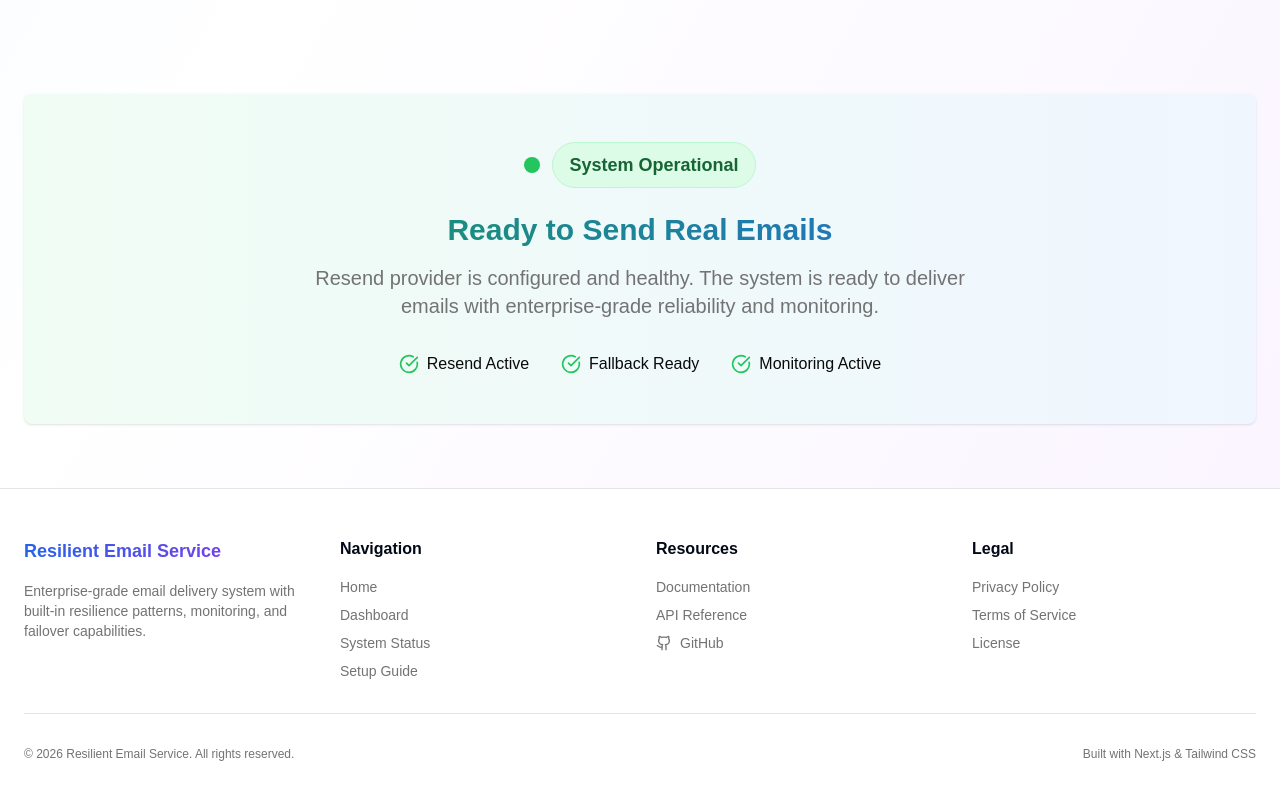
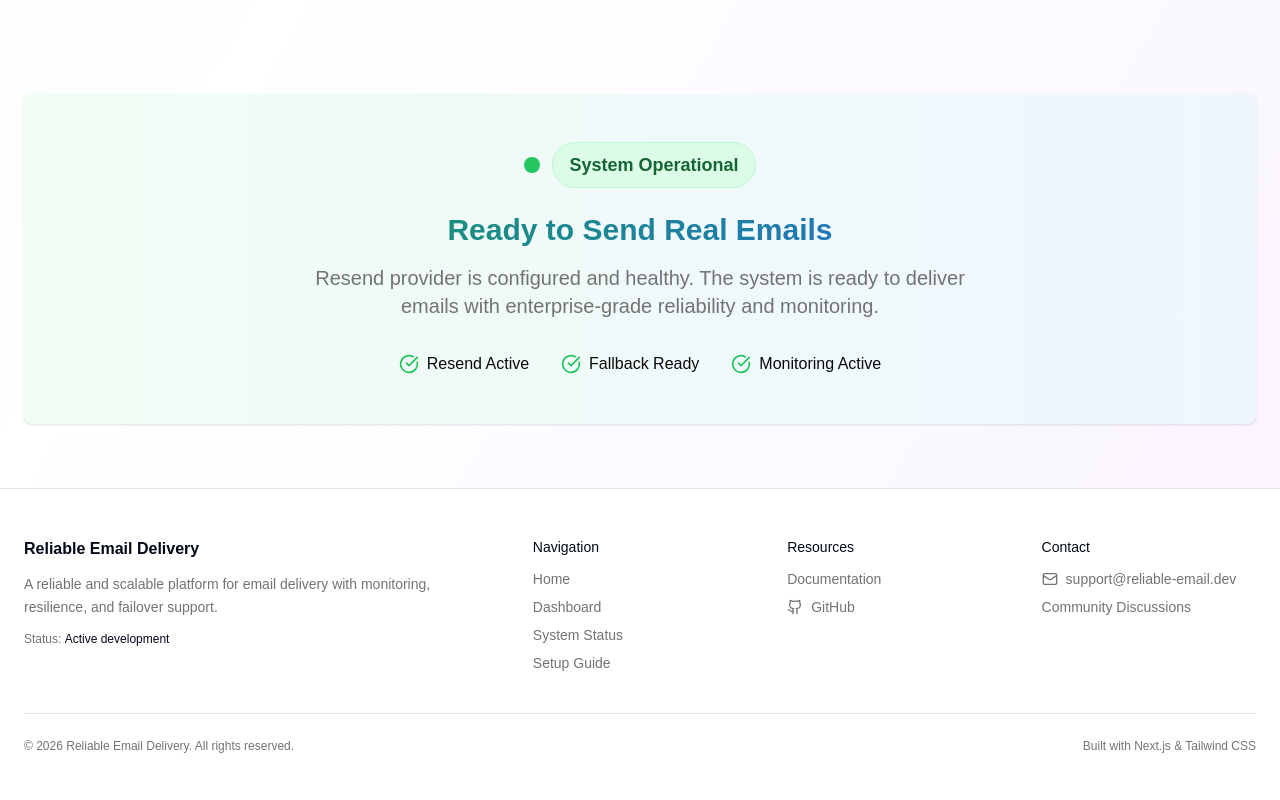
Before and after one commit to Harshi-max/reliable-email-delivery, a Next.js app: page / in a window 1280 px wide. Shown: the part 1716-2516 px from the top of the page. Built offline with nearby package versions, Linux system fonts and the light colour scheme.

Commit message:
Add professional site footer with navigation and branding

```diff
--- a/components/site-footer.tsx
+++ b/components/site-footer.tsx
@@ -1,65 +1,56 @@
 import Link from "next/link"
-import { Github } from "lucide-react"
+import { Github, Mail } from "lucide-react"
 
 export function SiteFooter() {
   return (
-    <footer className="border-t bg-background/95 backdrop-blur supports-[backdrop-filter]:bg-background/60">
-      <div className="container px-4 py-8 mx-auto md:px-6 md:py-12">
-        <div className="grid grid-cols-1 gap-8 md:grid-cols-4">
-          <div className="space-y-4">
-            <h3 className="text-lg font-bold bg-gradient-to-r from-blue-600 to-purple-600 bg-clip-text text-transparent">
-              Resilient Email Service
+    <footer className="border-t bg-background">
+      <div className="container mx-auto px-6 py-12">
+        <div className="grid grid-cols-1 gap-10 sm:grid-cols-2 md:grid-cols-5">
+
+          <div className="space-y-3 md:col-span-2">
+            <h3 className="text-base font-semibold text-foreground">
+              Reliable Email Delivery
             </h3>
-            <p className="text-sm text-muted-foreground max-w-xs">
-              Enterprise-grade email delivery system with built-in resilience patterns, monitoring, and failover capabilities.
+            <p className="text-sm leading-relaxed text-muted-foreground">
+              A reliable and scalable platform for email delivery with monitoring,
+              resilience, and failover support.
+            </p>
+            <p className="text-xs text-muted-foreground">
+              Status: <span className="font-medium text-foreground">Active development</span>
             </p>
           </div>
 
           <div>
-            <h4 className="font-semibold mb-4">Navigation</h4>
+            <h4 className="mb-3 text-sm font-medium text-foreground">
+              Navigation
+            </h4>
             <ul className="space-y-2 text-sm text-muted-foreground">
-              <li>
-                <Link href="/" className="hover:text-foreground transition-colors">
-                  Home
-                </Link>
-              </li>
-              <li>
-                <Link href="/dashboard" className="hover:text-foreground transition-colors">
-                  Dashboard
-                </Link>
-              </li>
-              <li>
-                <Link href="/status" className="hover:text-foreground transition-colors">
-                  System Status
-                </Link>
-              </li>
-              <li>
-                <Link href="/setup" className="hover:text-foreground transition-colors">
-                  Setup Guide
-                </Link>
-              </li>
+              <li><Link href="/" className="hover:text-foreground">Home</Link></li>
+              <li><Link href="/dashboard" className="hover:text-foreground">Dashboard</Link></li>
+              <li><Link href="/status" className="hover:text-foreground">System Status</Link></li>
+              <li><Link href="/setup" className="hover:text-foreground">Setup Guide</Link></li>
             </ul>
           </div>
 
           <div>
-            <h4 className="font-semibold mb-4">Resources</h4>
+            <h4 className="mb-3 text-sm font-medium text-foreground">
+              Resources
+            </h4>
             <ul className="space-y-2 text-sm text-muted-foreground">
               <li>
-                <Link href="#" className="hover:text-foreground transition-colors">
+                <Link
+                  href="https://github.com/Harshi-max/reliable-email-delivery#readme"
+                  target="_blank"
+                  className="hover:text-foreground"
+                >
                   Documentation
                 </Link>
               </li>
               <li>
-                <Link href="#" className="hover:text-foreground transition-colors">
-                  API Reference
-                </Link>
-              </li>
-              <li>
                 <Link
-                  href="https://github.com/example/resilient-email-service"
+                  href="https://github.com/Harshi-max/reliable-email-delivery"
                   target="_blank"
-                  rel="noreferrer"
-                  className="flex items-center gap-2 hover:text-foreground transition-colors"
+                  className="flex items-center gap-2 hover:text-foreground"
                 >
                   <Github className="h-4 w-4" />
                   GitHub
@@ -69,32 +60,38 @@ export function SiteFooter() {
           </div>
 
           <div>
-            <h4 className="font-semibold mb-4">Legal</h4>
+            <h4 className="mb-3 text-sm font-medium text-foreground">
+              Contact
+            </h4>
             <ul className="space-y-2 text-sm text-muted-foreground">
-              <li>
-                <Link href="#" className="hover:text-foreground transition-colors">
-                  Privacy Policy
-                </Link>
+              <li className="flex items-center gap-2">
+                <Mail className="h-4 w-4" />
+                <a
+                  href="#"
+                  className="hover:text-foreground"
+                >
+                  support@reliable-email.dev
+                </a>
               </li>
               <li>
-                <Link href="#" className="hover:text-foreground transition-colors">
-                  Terms of Service
-                </Link>
-              </li>
-              <li>
-                <Link href="#" className="hover:text-foreground transition-colors">
-                  License
+                <Link
+                  href="https://github.com/Harshi-max/reliable-email-delivery/discussions"
+                  target="_blank"
+                  className="hover:text-foreground"
+                >
+                  Community Discussions
                 </Link>
               </li>
             </ul>
           </div>
+
         </div>
 
-        <div className="mt-8 border-t pt-8 flex flex-col md:flex-row justify-between items-center gap-4 text-xs text-muted-foreground">
-          <p>© {new Date().getFullYear()} Resilient Email Service. All rights reserved.</p>
-          <div className="flex items-center gap-4">
-            <span>Built with Next.js & Tailwind CSS</span>
-          </div>
+        <div className="mt-10 flex flex-col items-center justify-between gap-3 border-t pt-6 text-xs text-muted-foreground sm:flex-row">
+          <p>
+            © {new Date().getFullYear()} Reliable Email Delivery. All rights reserved.
+          </p>
+          <span>Built with Next.js & Tailwind CSS</span>
         </div>
       </div>
     </footer>
--- a/package.json
+++ b/package.json
@@ -43,7 +43,7 @@
     "class-variance-authority": "^0.7.1",
     "clsx": "^2.1.1",
     "cmdk": "1.0.4",
-    "date-fns": "4.1.0",
+    "date-fns": "3.6.0",
     "embla-carousel-react": "8.5.1",
     "input-otp": "1.4.1",
     "jest": "latest",
@@ -51,10 +51,10 @@
     "next": "^15.5.9",
     "next-themes": "^0.4.4",
     "node-notifier": "latest",
-    "react": "^19",
+    "react": "^18.3.1",
     "react-colorful": "^5.6.1",
     "react-day-picker": "8.10.1",
-    "react-dom": "^19",
+    "react-dom": "^18.3.1",
     "react-hook-form": "^7.54.1",
     "react-hot-toast": "^2.6.0",
     "react-resizable-panels": "^2.1.7",
```
Also changed, not shown: 1 other file (tests, documents, lock files or other folders).
